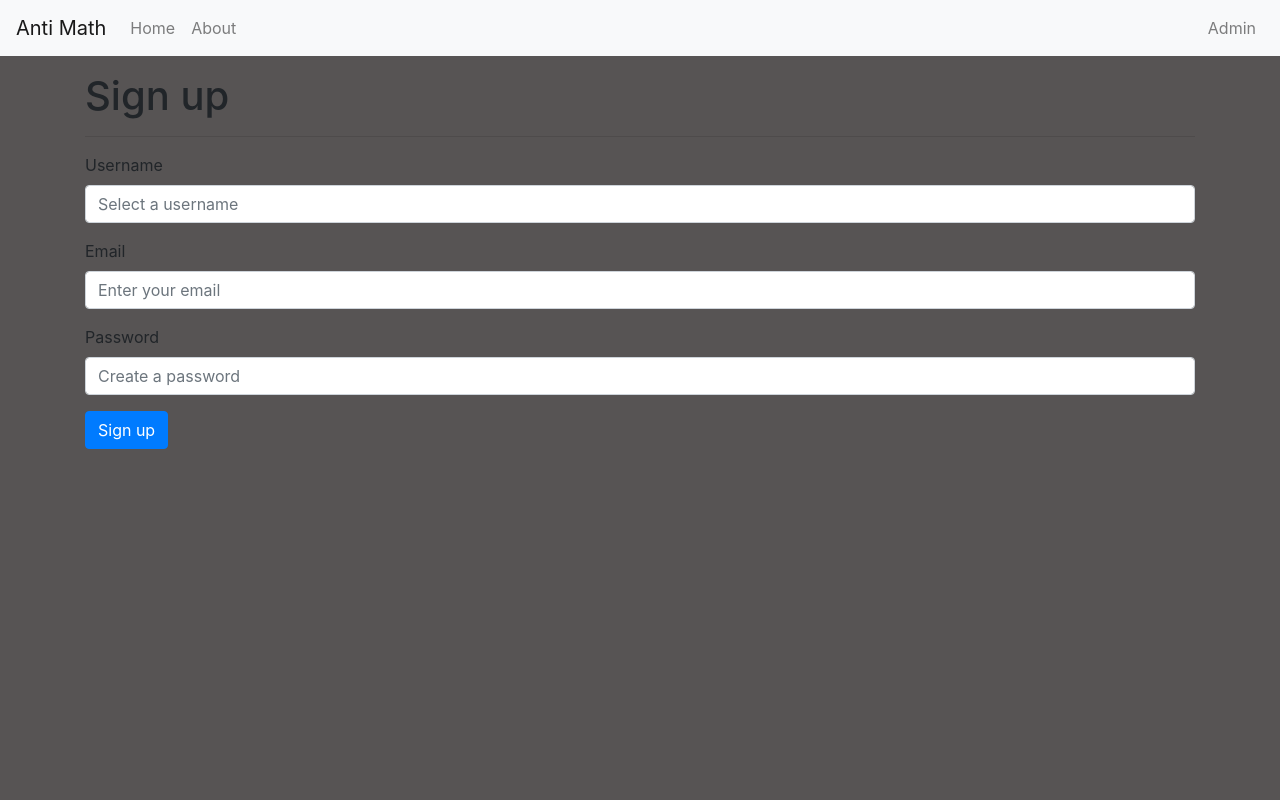
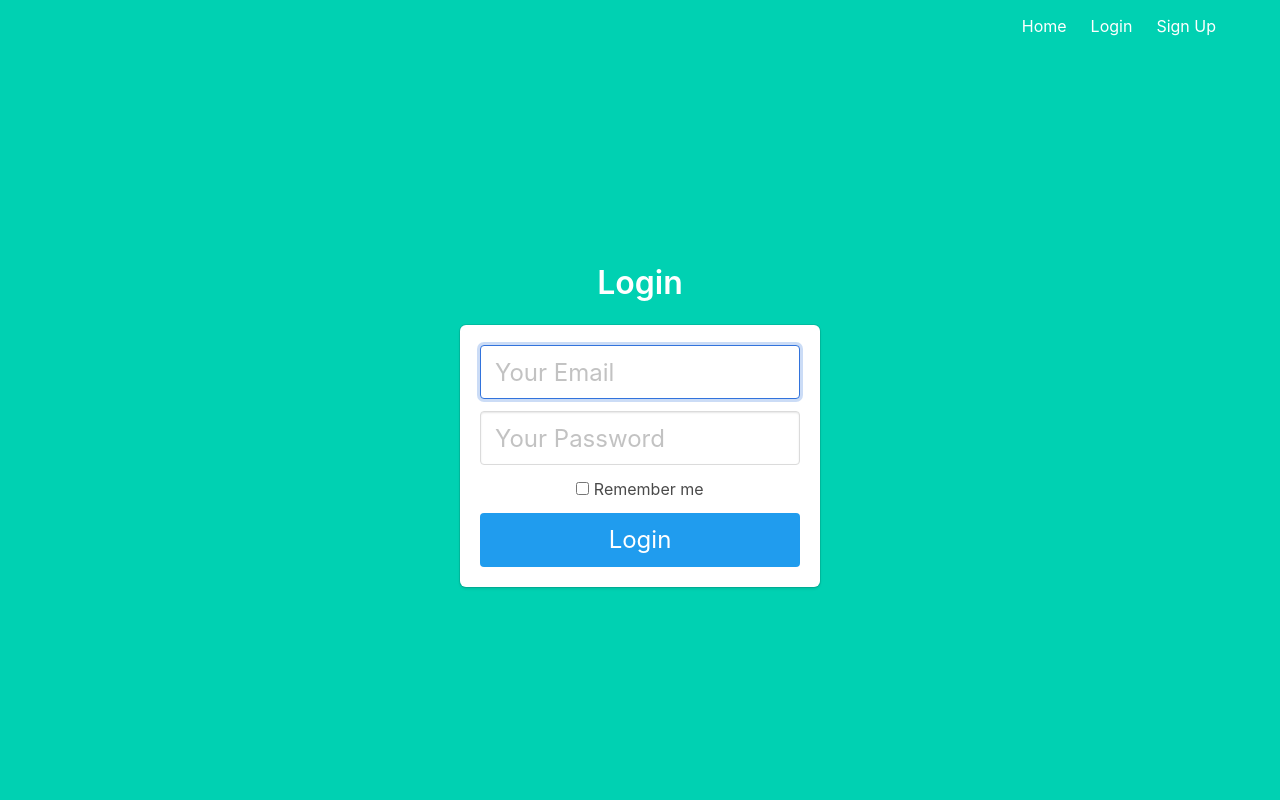
Before and after one commit to MrPot4t0/AntiMath, a Flask app: page /login in a window 1280 px wide. Run offline with Flask 2, Linux system fonts and the light colour scheme; some libraries are stand-ins or nearby versions.

Commit message:
login and style update

```diff
--- a/app/templates/public/about.html
+++ b/app/templates/public/about.html
@@ -1,8 +1,8 @@
-{% extends "public/templates/public_template.html" %}
+{% extends "public/templates/base.html" %}
 
 {% block title %}About{% endblock %}
 
-{% block main %}
+{% block content %}
 
 <div class="container">
   <div class="row">
--- a/app/templates/public/index.html
+++ b/app/templates/public/index.html
@@ -1,13 +1,13 @@
-{% extends "public/templates/public_template.html" %}
+{% extends "public/templates/base.html" %}
 
 {% block title %}Home{% endblock %}
 
-{% block main %}
+{% block content %}
 
 <div class="container">
   <div class="row">
     <div class="col">
-      <h1>Home</h1>
+      <h1>Welcome To AntiMath</h1>
     </div>
   </div>
 </div>
--- a/app/templates/public/login.html
+++ b/app/templates/public/login.html
@@ -1,37 +1,29 @@
-{% extends "public/templates/public_template.html" %}
+{% extends "public/templates/base.html" %}
 
-{% block title %}Sign up{% endblock %}
+{% block content %}
+<div class="column is-4 is-offset-4">
+    <h3 class="title">Login</h3>
+    <div class="box">
+        <form method="POST" action="/login">
+            <div class="field">
+                <div class="control">
+                    <input class="input is-large" type="email" name="email" placeholder="Your Email" autofocus="">
+                </div>
+            </div>
 
-{% block main %}
-
-<div class="container">
-  <div class="row">
-    <div class="col">
-      <h1>Sign up</h1>
-      <hr>
-
-      <form action="/sign-up" method="POST">
-
-        <div class="form-group">
-          <label>Username</label>
-          <input type="text" class="form-control" id="username" name="username" placeholder="Select a username">
-        </div>
-
-        <div class="form-group">
-          <label>Email</label>
-          <input type="email" class="form-control" id="email" name="email" placeholder="Enter your email">
-        </div>
-
-        <div class="form-group">
-          <label>Password</label>
-          <input type="password" class="form-control" id="password" name="password" placeholder="Create a password">
-        </div>
-
-        <button type="submit" class="btn btn-primary">Sign up</button>
-
-      </form>
+            <div class="field">
+                <div class="control">
+                    <input class="input is-large" type="password" name="password" placeholder="Your Password">
+                </div>
+            </div>
+            <div class="field">
+                <label class="checkbox">
+                    <input type="checkbox">
+                    Remember me
+                </label>
+            </div>
+            <button class="button is-block is-info is-large is-fullwidth">Login</button>
+        </form>
     </div>
-  </div>
 </div>
-
 {% endblock %}
--- /dev/null
+++ b/app/templates/public/templates/base.html
@@ -0,0 +1,45 @@
+<!DOCTYPE html>
+<html>
+
+<head>
+    <meta charset="utf-8">
+    <meta http-equiv="X-UA-Compatible" content="IE=edge">
+    <meta name="viewport" content="width=device-width, initial-scale=1">
+    <title>Flask Auth Example</title>
+    <link rel="stylesheet" href="https://cdnjs.cloudflare.com/ajax/libs/bulma/0.7.2/css/bulma.min.css" />
+</head>
+
+<body>
+    <section class="hero is-primary is-fullheight">
+
+        <div class="hero-head">
+            <nav class="navbar">
+                <div class="container">
+
+                    <div id="navbarMenuHeroA" class="navbar-menu">
+                        <div class="navbar-end">
+                            <a href="{{ url_for('index') }}" class="navbar-item">
+                                Home
+                            </a>
+                            <a href="{{ url_for('login') }}" class="navbar-item">
+                                Login
+                            </a>
+                            <a href="{{ url_for('singup') }}" class="navbar-item">
+                                Sign Up
+                            </a>
+                        </div>
+                    </div>
+                </div>
+            </nav>
+        </div>
+
+        <div class="hero-body">
+            <div class="container has-text-centered">
+               {% block content %}
+               {% endblock %}
+            </div>
+        </div>
+    </section>
+</body>
+
+</html>
--- a/app/views.py
+++ b/app/views.py
@@ -5,10 +5,14 @@ from flask import render_template, request
 def index():
     return render_template("public/index.html")
 
-@app.route("/about")
+@app.route("/profile")
 def about():
     return render_template("public/about.html")
 
+@app.route("/singup")
+def singup():
+    return render_template("public/singup.html")
+
 @app.route("/login")
-def sign_up():
+def login():
     return render_template("public/login.html")
```
Also changed, not shown: app/templates/public/singup.html (added, +30 -0 lines), by.txt (renamed from app/templates/public/templates/public_template.html).
